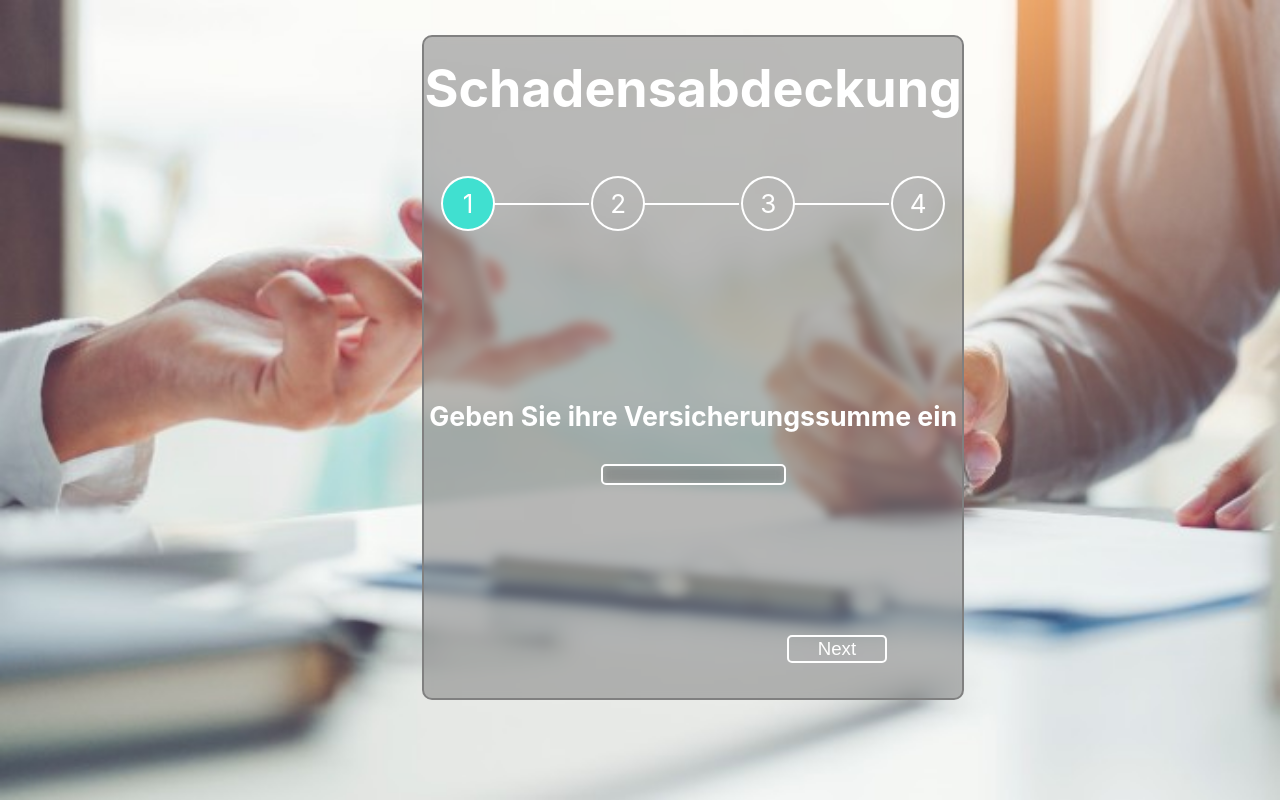
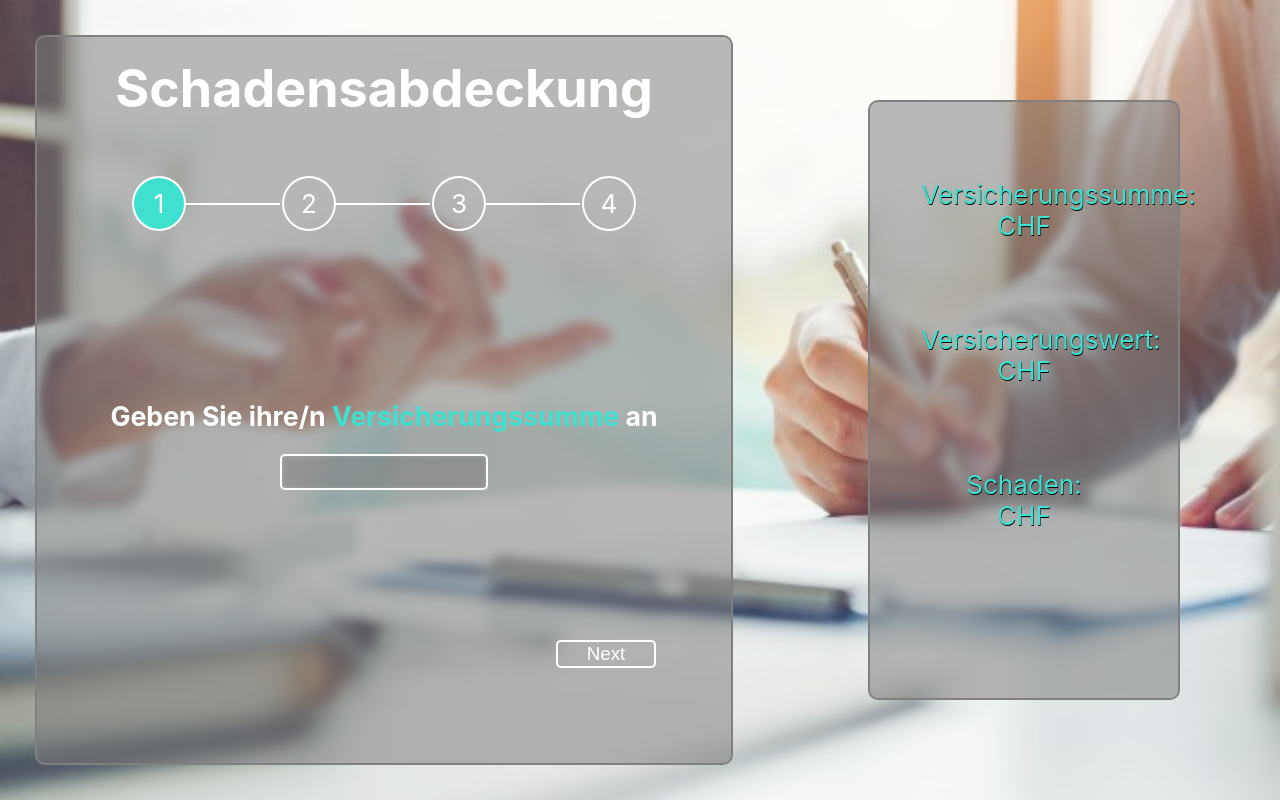
Before and after one commit to evanlueber/schadenabdeckungsrechner, a React (Create React App) app: page / in a window 1280 px wide. Built offline with nearby package versions, Linux system fonts and the light colour scheme.

Commit message:
input noch ohne zahlenformat, werte rechts

```diff
--- a/src/App.css
+++ b/src/App.css
@@ -22,6 +22,8 @@
   min-height: 100vh;
   font-size: calc(10px + 2vmin);
   color: white;
+  display: grid;
+  grid-template-columns: 1.2fr 0.8fr;
 }
 
 #container > h1 {
@@ -154,10 +156,6 @@
   margin-top: 200px;
 }
 
-.werte {
-  font-size: 10pt;
-}
-
 #input {
   border: 2px solid white;
   background-color: transparent;
@@ -165,6 +163,9 @@
   border-radius: 5px;
   backdrop-filter: blur(5px);
   text-align: center;
+  width: 200px;
+  height: 30px;
+  font-size: 18pt;
 }
 
 #input:hover {
@@ -177,13 +178,65 @@
   border-radius: 3px;
 }
 
+#input::-webkit-outer-spin-button,
+#input::-webkit-inner-spin-button {
+  -webkit-appearance: none;
+  margin: 0;
+}
+
 #container {
   background-color: rgba(122, 122, 122, 0.512);
   backdrop-filter: blur(5px);
   border-radius: 10px;
   border: 2px solid grey;
-  margin-left: 33%;
   padding-bottom: 35px;
+  margin: 35px;
+}
+
+#title{
+  position: relative;
+  color: turquoise;
+}
+
+#title:hover {
+  text-shadow: 2px 2px 2px rgba(17, 101, 93, 0.833);
+}
+
+#title > #descriptionTitle{
+  display: none;
+}
+
+#title:hover > #descriptionTitle {
+  display: block;
   position: absolute;
-  margin-top: 35px;
+  left: 0;
+  right: 0;
+  bottom: 100%;
+  border: 2px solid turquoise;
+  border-radius: 10px;
+  background-color: rgba(64, 224, 208, 0.512);
+  font-size: 10pt;
+  color: white;
+  text-shadow: none;
 }
+
+.vsWarnung {
+  color: red;
+  text-shadow: 0.5px 0.5px 0.5px black;
+}
+
+#werteContainer {
+  background-color: rgba(122, 122, 122, 0.512);
+  backdrop-filter: blur(5px);
+  border-radius: 10px;
+  border: 2px solid grey;
+  padding-bottom: 35px;
+  margin: 100px;
+  padding: 10%;
+  color: turquoise;
+  text-shadow: 0.5px 0.5px 0.5px black;
+}
+
+.werteVariables {
+  color: white;;
+}
--- a/src/App.jsx
+++ b/src/App.jsx
@@ -26,26 +26,37 @@ function App() {
             {
             step === 1 ?
               <>
-                <MyInput title="Geben Sie ihre Versicherungssumme ein" value={vsSumme} onChange={(e) => setVsSumme(e.target.value)} step={step} setStep={setStep}/>
+                <MyInput title="Versicherungssumme" hoverText="Die Versicherungssumme wurde mit ihrem Versicherungsberater abgemacht. Sie beschreibt den abgemachten Wert ihres Hausrates." value={vsSumme} onChange={(e) => setVsSumme(e.target.value)} step={step} setStep={setStep}/>
               </>
               :
               step === 2?
               <>
-                <MyInput title="Geben Sie ihren Versicherungswert an" value={vsWert} onChange={(e) => setVsWert(e.target.value)} step={step} setStep={setStep} />
+                <MyInput title="Versicherungswert" hoverText="Der Versicherungswert beschreibt den momentanen Wert ihres Hausrates. Er kann von der Versicherungsumme abweichen." value={vsWert} onChange={(e) => setVsWert(e.target.value)} step={step} setStep={setStep} />
               </>
               :
               step === 3 ?
               <>
-                <MyInput title="Geben Sie ihren Schaden an" value={schaden} onChange={(e) => setSchaden(e.target.value)} step={step} setStep={setStep}/>
+                <MyInput title="Schaden" hoverText="Der Schaden ist der Wert, der gebraucht wird, um die beschädigte Einrichtung zu ersetzen." value={schaden} onChange={(e) => setSchaden(e.target.value)} step={step} setStep={setStep}/>
               </>
               :
-              <>
+              <div id='lastSide'>
                 <p>Ihre Versicherung wird {Math.round((vsSumme / vsWert) * 100 * 100) / 100 >= 100 ? 100 : Math.round((vsSumme / vsWert) * 100 * 100) / 100}% des Schadens übernehmen</p>
                 <p>Ihre Versicherung wird {Math.round((vsSumme / vsWert) * schaden * 100) /100 >= schaden ? schaden : Math.round((vsSumme / vsWert) * schaden * 100) /100}CHF übernehmen</p>
-                <p className='werte'>Versicherungssumme: {vsSumme}CHF</p>
-                <p className='werte'>Versicherungswert: {vsWert}CHF</p>
-                <p className='werte'>Schaden: {schaden}CHF</p>
-              </>
+
+                {
+                  vsSumme > vsWert ?
+                  <>
+                    <p className='vsWarnung'>Sie sind überversichert</p>
+                  </>
+                  :
+                  vsSumme < vsWert ?
+                  <>
+                    <p className='vsWarnung'>Sie sind unterversichert</p>
+                  </>
+                  :
+                  ""
+                }
+              </div>
             }
           </div>
           {step === 4 ?
@@ -54,6 +65,14 @@ function App() {
             ""
           }
         </div>
+
+        <div id='werteContainer'>
+          <p>Versicherungssumme: <br /> <span className='werteVariables'>{vsSumme}</span>CHF</p>
+          <br />
+          <p>Versicherungswert: <br /><span className='werteVariables'>{vsWert}</span>CHF</p>
+          <br />
+          <p>Schaden: <br /><span className='werteVariables'>{schaden}</span>CHF</p>
+        </div>
       </header>
     </div>
   );
--- a/src/components/MyInput.jsx
+++ b/src/components/MyInput.jsx
@@ -1,10 +1,10 @@
 import React from "react"
 
-const MyInput = ({title, value, onChange, step, setStep}) => {
+const MyInput = ({title, hoverText, value, onChange, step, setStep}) => {
     return (
         <>
-            <h2 className='inputTitle'>{title}</h2>
-            <input type="text" name="" id="input" value={value} onChange={onChange}/>
+            <h2 className='inputTitle'>Geben Sie ihre/n <span id="title">{title}<span id="descriptionTitle">{hoverText}</span></span> an</h2>
+            <input type="number" name="" id="input" value={value} onChange={onChange}/>
 
             <div className="backNext">
               {step >= 2 && step < 4 ?
```
